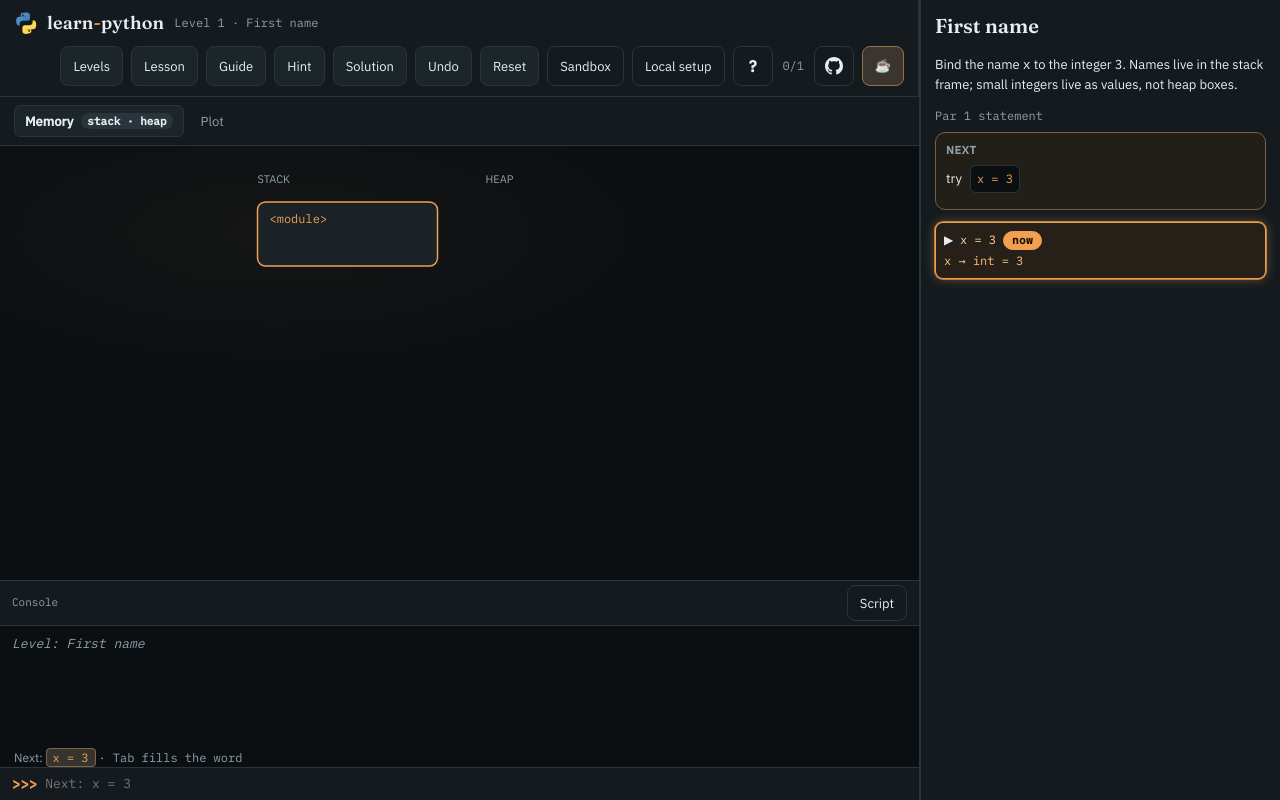
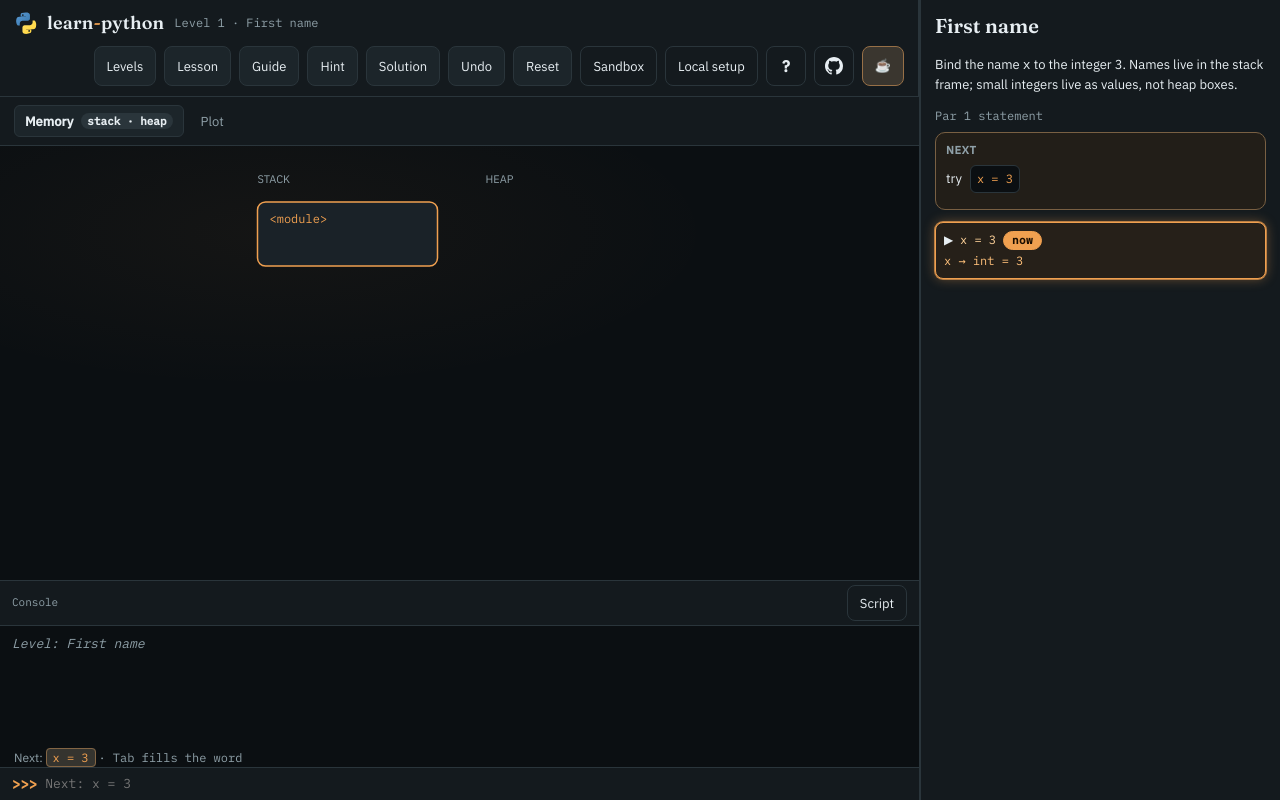
Before and after one commit to alisadeghiaghili/learn-python, a website built with Vite: page index.html in a window 1280 px wide. Built offline with nearby package versions, Linux system fonts and the light colour scheme.

Commit message:
ui: single-row top bar, drop golf score from toolbar
The level-action buttons (Levels, Lesson, Guide, Hint, Solution, Undo,
Reset, Sandbox) were wrapping to a second row and a golf-score chip was
cluttering the toolbar. Removed the golf score chip from the toolbar
(statements/par are still reported via the `golf` meta command and in
level results) so the action row lays out on one line at desktop widths.
GitHub and Local setup links are kept.

```diff
--- a/src/style.css
+++ b/src/style.css
@@ -201,14 +201,6 @@ body {
 .help-btn:hover {
   border-color: var(--haze);
   background: var(--panel-2);
-}
-
-.golf {
-  font-family: var(--mono);
-  font-size: 12px;
-  color: var(--muted);
-  min-width: 3.5ch;
-  text-align: center;
 }
 
 .tb-link {
--- a/src/ui/app.ts
+++ b/src/ui/app.ts
@@ -105,7 +105,6 @@ export class App {
   private editor!: ScriptEditorView;
   private dockEl!: HTMLElement;
   private titleEl!: HTMLElement;
-  private golfEl!: HTMLElement;
   private undoStack: UndoEntry[] = [];
   private statementsUsed = 0;
   private levelCompleted = false;
@@ -162,7 +161,6 @@ export class App {
               <button type="button" data-action="local-setup" class="ghost">Local setup</button>
               <button type="button" class="help-btn" data-action="help" title="Help" aria-label="Help">?</button>
             </div>
-            <span class="golf" id="golf" title="statements / par">—</span>
             <a class="tb-link gh" href="${REPO_URL}" target="_blank" rel="noopener noreferrer" title="GitHub repository" aria-label="GitHub repository">
               <svg class="gh-mark" viewBox="0 0 16 16" width="18" height="18"><path fill="currentColor" d="M8 0C3.58 0 0 3.58 0 8c0 3.54 2.29 6.53 5.47 7.59.4.07.55-.17.55-.38 0-.19-.01-.82-.01-1.49-2.01.37-2.53-.49-2.69-.94-.09-.23-.48-.94-.82-1.13-.28-.15-.68-.52-.01-.53.63-.01 1.08.58 1.23.82.72 1.21 1.87.87 2.33.66.07-.52.28-.87.51-1.07-1.78-.2-3.64-.89-3.64-3.95 0-.87.31-1.59.82-2.15-.08-.2-.36-1.02.08-2.12 0 0 .67-.21 2.2.82.64-.18 1.32-.27 2-.27s1.36.09 2 .27c1.53-1.04 2.2-.82 2.2-.82.44 1.1.16 1.92.08 2.12.51.56.82 1.27.82 2.15 0 3.07-1.87 3.75-3.65 3.95.29.25.54.73.54 1.48 0 1.07-.01 1.93-.01 2.2 0 .21.15.46.55.38A8.013 8.013 0 0 0 16 8c0-4.42-3.58-8-8-8z"/></svg>
             </a>
@@ -177,7 +175,6 @@ export class App {
     `;
 
     this.titleEl = this.root.querySelector('#level-title')!;
-    this.golfEl = this.root.querySelector('#golf')!;
     this.dockEl = this.root.querySelector('#dock')!;
     this.board = new BoardView(
       this.root.querySelector('#board-wrap')!,
@@ -357,9 +354,6 @@ export class App {
     const edges = referenceEdges(state);
     const live = liveObjectIds(state);
     renderMemory(this.board.canvasEl, state, edges, live);
-    this.golfEl.textContent = this.level
-      ? `${this.statementsUsed}/${this.level.par}`
-      : '—';
   }
 
   /* —— Execution & verification —— */
```
